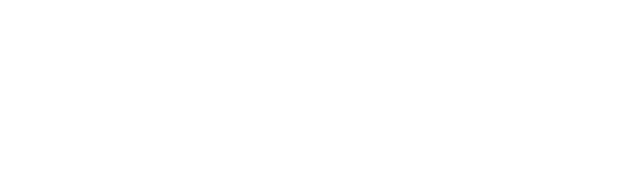
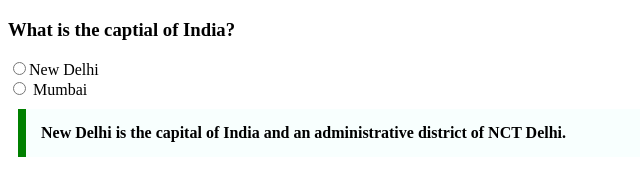
Before and after one commit to acciojob/trivia-Durge15, a website: page main.html in a window 1280 px wide. Shown: the whole page, without its empty margins (0-640 px from the left). Drawn offline with Linux system fonts and the light colour scheme.

Commit message:
created a submission

```diff
--- a/main.html
+++ b/main.html
@@ -8,6 +8,17 @@
 
 <body>
 	<!-- the entire body must be written by student -->
+	<h3>What is the captial of India?</h3>
+<!-- 	<label for="btn"> </label> -->
+	<input type="radio" name="aa" id="btn">New Delhi<br>
+   <input type="radio" name="aa" id="btn"> Mumbai
+
+	<blockquote class="quotation">
+		New Delhi is the capital of India and an administrative district of NCT Delhi.
+	</blockquote>
+
+
+
     <script type="text/javascript" src="./script.js">
 </script>
 
--- a/styles.css
+++ b/styles.css
@@ -1,2 +1,8 @@
-
-/* Your CSS Code here. */
+.quotation{
+Max-width: 600px;
+Margin: 10px;
+Padding:  15px;
+Border-left: 8px solid green;
+ Background-color: #f8fffe;
+Font-weight: Bold;
+}
```
